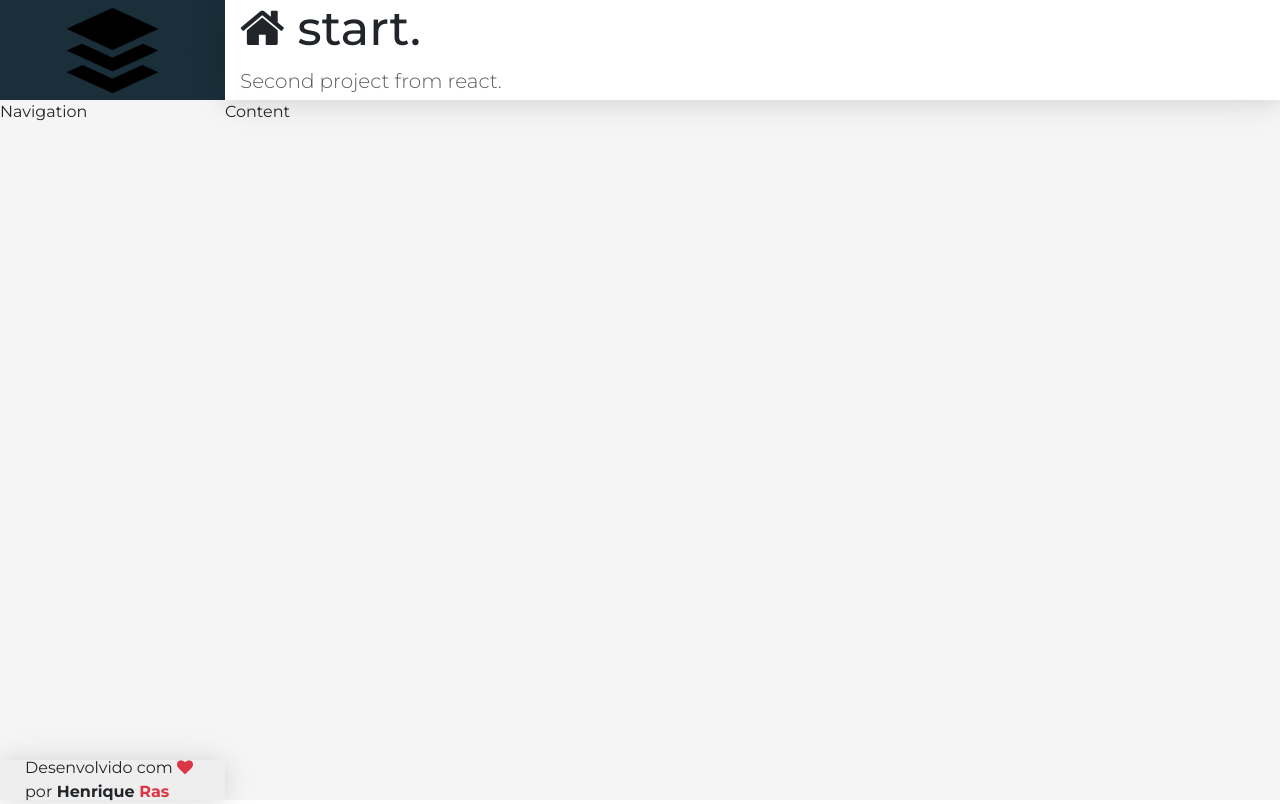
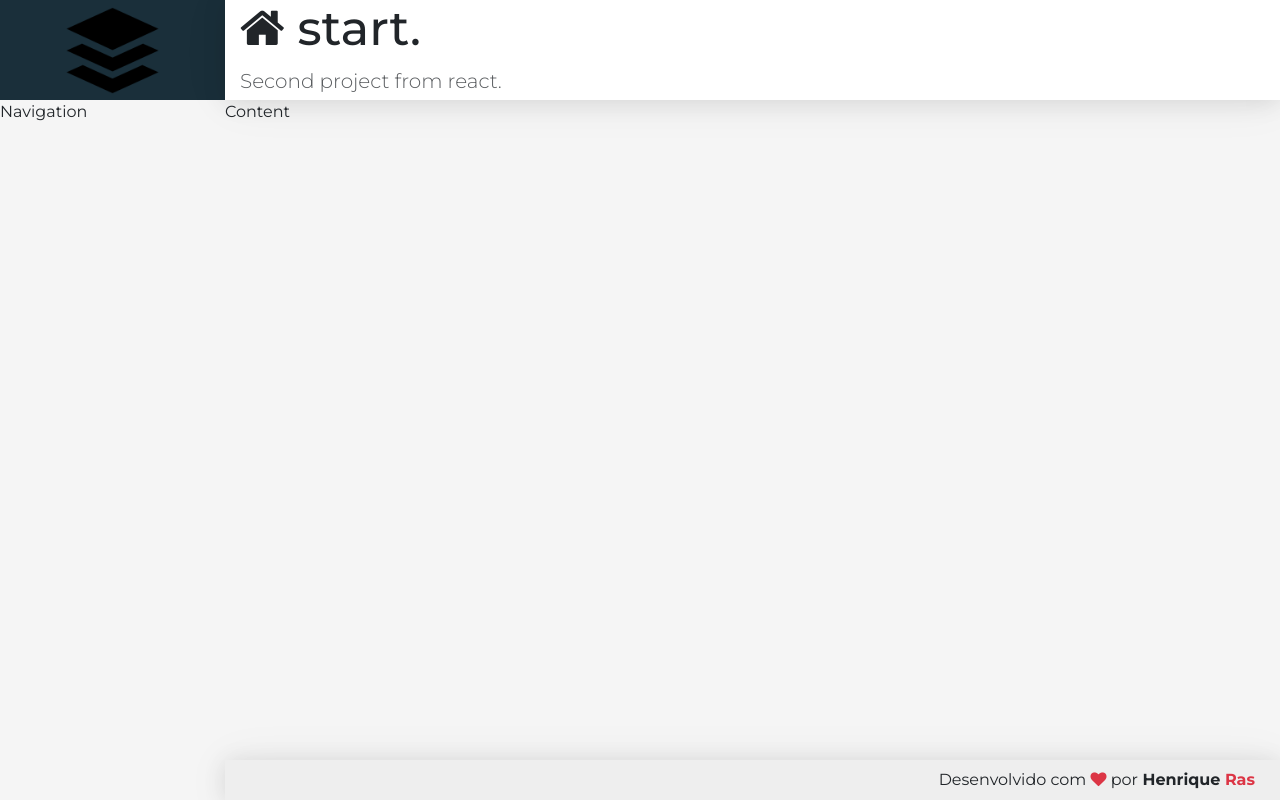
Before and after one commit to HenriqueRas1/crud-react, a React (Create React App) app in the folder frontend/frontend/: page / in a window 1280 px wide. Built offline with nearby package versions, Linux system fonts and the light colour scheme.

Commit message:
fix: add a footer on css

```diff
--- a/frontend/frontend/src/main/App.css
+++ b/frontend/frontend/src/main/App.css
@@ -42,3 +42,7 @@ aside.menu {
 main.content {
     grid-area: content;
 }
+
+footer.footer {
+    grid-area: footer;
+}
```
